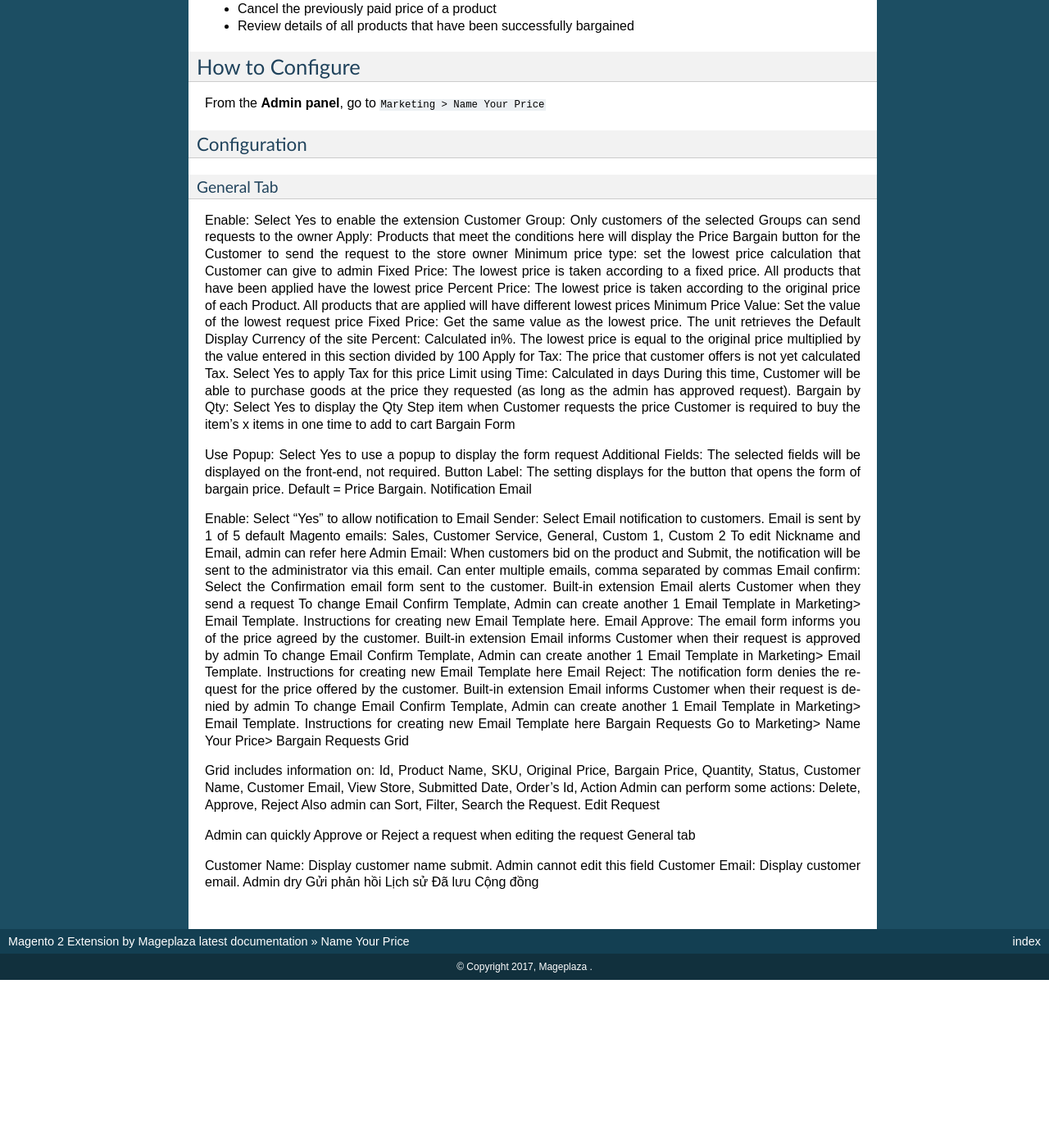
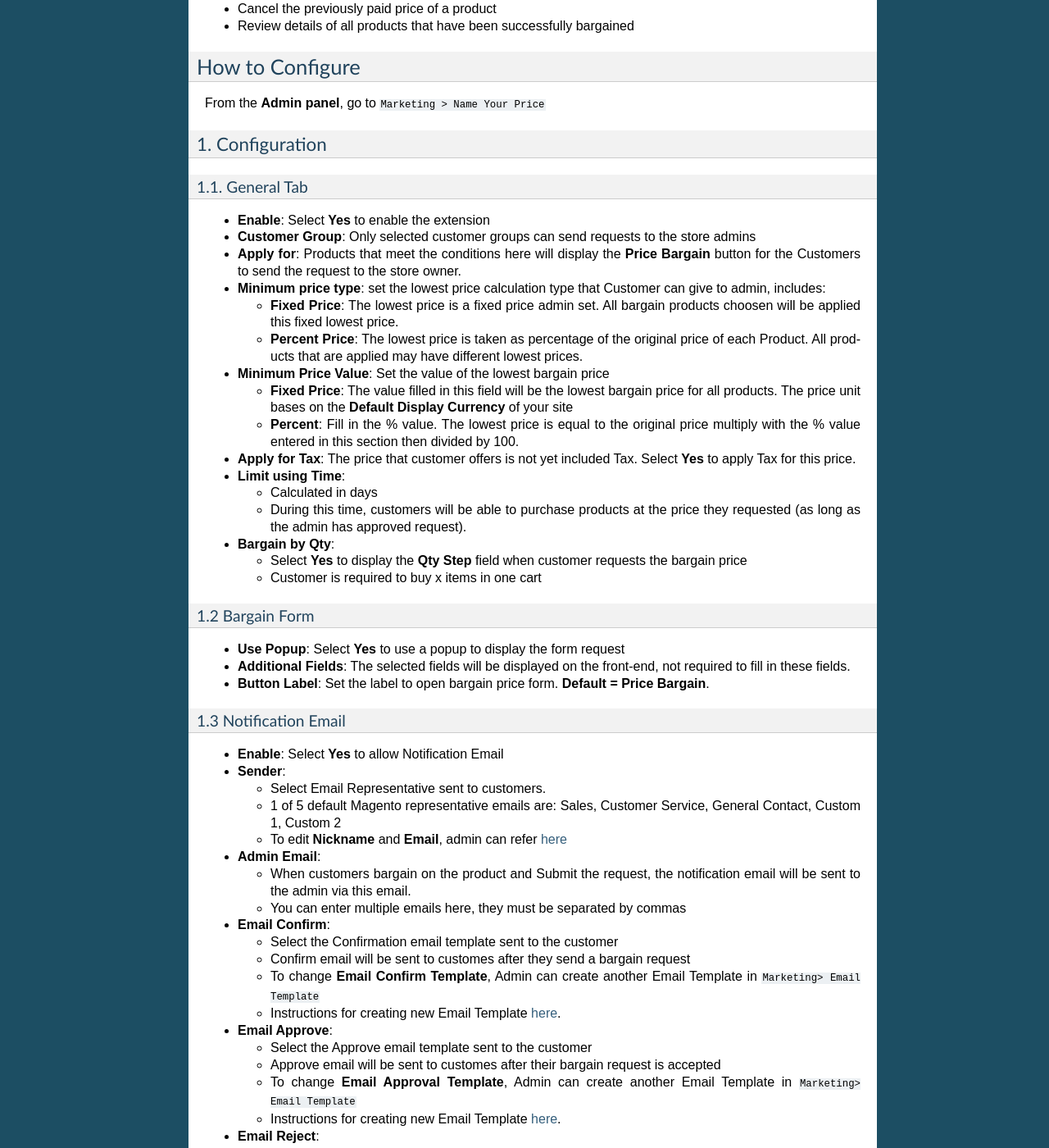
Before and after one commit to magepages/mpdocs, a Sphinx documentation site: the page built from docs/name-your-price/index.md, in a window 1280 px wide and 1400 px high, scrolled down 671 px. Shown: the whole window at 82% size. Built offline with Sphinx 7.4.7, drawn with Linux system fonts in a browser that asks for light colours; pages that are not in the unit, such as notebooks, are missing from menus; before the commit the page ends 1866 px from its top, so only the background shows below that; some of the changed text lies outside the part shown.

Commit message:
Update index.md

```diff
--- a/docs/name-your-price/index.md
+++ b/docs/name-your-price/index.md
@@ -30,70 +30,115 @@
 From the **Admin panel**, go to `Marketing > Name Your Price`
 
 
-### Configuration
-#### General Tab
+### 1. Configuration
+#### 1.1. General Tab
 
-Enable: Select Yes to enable the extension
-Customer Group: Only customers of the selected Groups can send requests to the owner
-Apply: Products that meet the conditions here will display the Price Bargain button for the Customer to send the request to the store owner
-Minimum price type: set the lowest price calculation that Customer can give to admin
-Fixed Price: The lowest price is taken according to a fixed price. All products that have been applied have the lowest price
-Percent Price: The lowest price is taken according to the original price of each Product. All products that are applied will have different lowest prices
-Minimum Price Value: Set the value of the lowest request price
-Fixed Price: Get the same value as the lowest price. The unit retrieves the Default Display Currency of the site
-Percent: Calculated in%. The lowest price is equal to the original price multiplied by the value entered in this section divided by 100
-Apply for Tax: The price that customer offers is not yet calculated Tax. Select Yes to apply Tax for this price
-Limit using Time:
-Calculated in days
-During this time, Customer will be able to purchase goods at the price they requested (as long as the admin has approved request).
-Bargain by Qty:
-Select Yes to display the Qty Step item when Customer requests the price
-Customer is required to buy the item's x items in one time to add to cart
-Bargain Form
+- **Enable**: Select **Yes** to enable the extension
+- **Customer Group**: Only selected customer groups can send requests to the store admins
+- **Apply for**: Products that meet the conditions here will display the **Price Bargain** button for the Customers to send the request to the store owner.
+- **Minimum price type**: set the lowest price calculation type that Customer can give to admin, includes:
+  - **Fixed Price**: The lowest price is a fixed price admin set. All bargain products choosen will be applied this fixed lowest price.
+  - **Percent Price**: The lowest price is taken as percentage of the original price of each Product. All products that are applied may have different lowest prices.
+- **Minimum Price Value**: Set the value of the lowest bargain price
+  - **Fixed Price**: The value filled in this field will be the lowest bargain price for all products. The price unit bases on the **Default Display Currency** of your site
+  - **Percent**: Fill in the % value. The lowest price is equal to the original price multiply with the % value entered in this section then divided by 100.
+- **Apply for Tax**: The price that customer offers is not yet included Tax. Select **Yes** to apply Tax for this price.
+- **Limit using Time**:
+  - Calculated in days
+  - During this time, customers will be able to purchase products at the price they requested (as long as the admin has approved request).
+- **Bargain by Qty**:
+  - Select **Yes** to display the **Qty Step** field when customer requests the bargain price
+  - Customer is required to buy x items in one cart
 
-Use Popup: Select Yes to use a popup to display the form request
-Additional Fields: The selected fields will be displayed on the front-end, not required.
-Button Label: The setting displays for the button that opens the form of bargain price. Default = Price Bargain.
-Notification Email
 
-Enable: Select "Yes" to allow notification to Email
-Sender:
-Select Email notification to customers.
-Email is sent by 1 of 5 default Magento emails: Sales, Customer Service, General, Custom 1, Custom 2
-To edit Nickname and Email, admin can refer here
-Admin Email:
-When customers bid on the product and Submit, the notification will be sent to the administrator via this email.
-Can enter multiple emails, comma separated by commas
-Email confirm:
-Select the Confirmation email form sent to the customer.
-Built-in extension Email alerts Customer when they send a request
-To change Email Confirm Template, Admin can create another 1 Email Template in Marketing> Email Template.
-Instructions for creating new Email Template here.
-Email Approve:
-The email form informs you of the price agreed by the customer.
-Built-in extension Email informs Customer when their request is approved by admin
-To change Email Confirm Template, Admin can create another 1 Email Template in Marketing> Email Template.
-Instructions for creating new Email Template here
-Email Reject:
-The notification form denies the request for the price offered by the customer.
-Built-in extension Email informs Customer when their request is denied by admin
-To change Email Confirm Template, Admin can create another 1 Email Template in Marketing> Email Template.
-Instructions for creating new Email Template here
-Bargain Requests
-Go to Marketing> Name Your Price> Bargain Requests
-Grid
+#### 1.2 Bargain Form
 
-Grid includes information on: Id, Product Name, SKU, Original Price, Bargain Price, Quantity, Status, Customer Name, Customer Email, View Store, Submitted Date, Order's Id, Action
-Admin can perform some actions: Delete, Approve, Reject
-Also admin can Sort, Filter, Search the Request.
-Edit Request
+  - **Use Popup**: Select **Yes** to use a popup to display the form request
+  - **Additional Fields**: The selected fields will be displayed on the front-end, not required to fill in these fields.
+  - **Button Label**: Set the label to open bargain price form. **Default = Price Bargain**.
 
-Admin can quickly Approve or Reject a request when editing the request
-General tab
 
-Customer Name: Display customer name submit. Admin cannot edit this field
-Customer Email: Display customer email. Admin dry
-Gửi phản hồi
-Lịch sử
-Đã lưu
-Cộng đồng
+#### 1.3 Notification Email
+
+- **Enable**: Select **Yes** to allow Notification Email
+
+- **Sender**:
+  - Select Email Representative sent to customers.
+  - 1 of 5 default Magento representative emails are: Sales, Customer Service, General Contact, Custom 1, Custom 2
+  - To edit **Nickname** and **Email**, admin can refer [here](https://www.mageplaza.com/kb/how-change-store-email-addresses-magento-2.html)
+
+- **Admin Email**:
+  - When customers bargain on the product and Submit the request, the notification email will be sent to the admin via this email.
+  - You can enter multiple emails here, they must be separated by commas
+
+- **Email Confirm**:
+  - Select the Confirmation email template sent to the customer
+  - Confirm email will be sent to customes after they send a bargain request
+  - To change **Email Confirm Template**, Admin can create another Email Template in `Marketing> Email Template`
+  - Instructions for creating new Email Template [here](https://www.mageplaza.com/kb/how-to-customize-email-template-transactional-email-magento-2.html).
+
+- **Email Approve**:
+  - Select the Approve email template sent to the customer
+  - Approve email will be sent to customes after their bargain request is accepted
+  - To change **Email Approval Template**, Admin can create another Email Template in `Marketing> Email Template`
+  - Instructions for creating new Email Template [here](https://www.mageplaza.com/kb/how-to-customize-email-template-transactional-email-magento-2.html).
+
+- **Email Reject**:
+  - Select the Rejiect email template sent to the customer
+  - Rejection email will be sent to customes after their bargain request is rejected
+  - To change **Email Rejection Template**, Admin can create another Email Template in `Marketing> Email Template`
+  - Instructions for creating new Email Template [here](https://www.mageplaza.com/kb/how-to-customize-email-template-transactional-email-magento-2.html).
+
+
+### 2. Bargain Requests
+
+- Go to `Marketing > Name Your Price > Bargain Requests`
+
+#### 2.1. Grid
+
+- Grid includes information: **Id, Product Name, SKU, Original Price, Bargain Price, Quantity, Status, Customer Name, Customer Email, View Store, Submitted Date, Order's Id, Action**
+- Admin can conduct some actions such as **Delete, Approve, Reject**
+- Also admin can **Sort, Filter, Search** the **Bargain Request**.
+
+
+#### 2.2. Edit Request
+
+- Admin can quickly **Approve** or **Reject** a request when editing the request
+
+##### 2.2.1. General tab
+
+- **Customer Name**: Display customer name submitted. Admin cannot edit this field
+- **Customer Email**: Display customer email. Admin cannot edit this field
+- **Product Name**: Show the Bargained Product name. Admin cannot edit this field
+- **SKU**: SKU of the product. Admin cannot edit this field
+- **Original Price**: Original price of the product. Admin cannot edit this field
+- **Qty**: Quantity of products that customers want to buy with bargain price
+- **Bargain Price**:
+  - The price that customers want to pay for the product.
+  - Admin has the right to edit the price if it is not appropriate.
+- **Store view**: Display store view - where the customer submits the request. Admin cannot edit this field
+- **Submitted Date**:
+  - The date when the customer sends information to bargain for his product.
+  - This field is not allowed to edit.
+- **Status**:
+  - Show the status of Bargain Price.
+  - **Pending**: Admins are review and not yet accept the bargain price.
+  - **Approved**: Admin approved the bargain price from customers. They can buy the products with bargain price in specific time allowed
+  - **Rejected**: Admin does not agree with baragin price. Customers cannot buy products at that price
+  - **Reject by customer**: When customer cancel Request
+  - **Closed**: when Request has expired
+- **Order’s Id**:
+  - Display the order ID of purchased products with bargain price
+  - Not displayed if the customer has never had an order with the product above.
+
+
+##### 2.2.2 Message
+
+- **Customer’s Message**:
+  - Display the message of the customer along with bargain products
+  - Admin cannot edit the message
+  - These Messages are displayed in Frontend
+- **Admin’s Response**:
+  - Display Admin Reply to customers' messages
+  - The admin's response will be included in the email to notify the customer when the admin clicks on **Save & Approve** or **Save & Reject**
+  - These responses are displayed in Frontend
```
